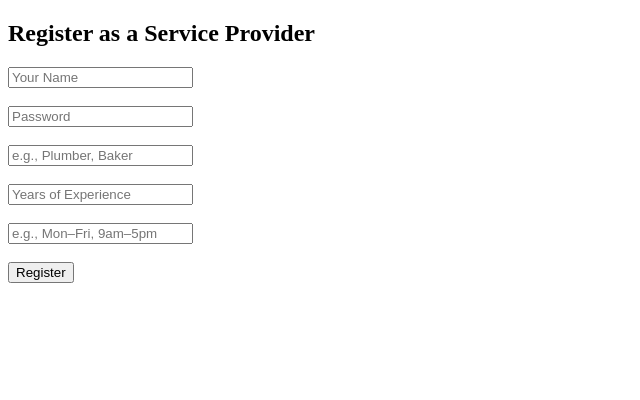
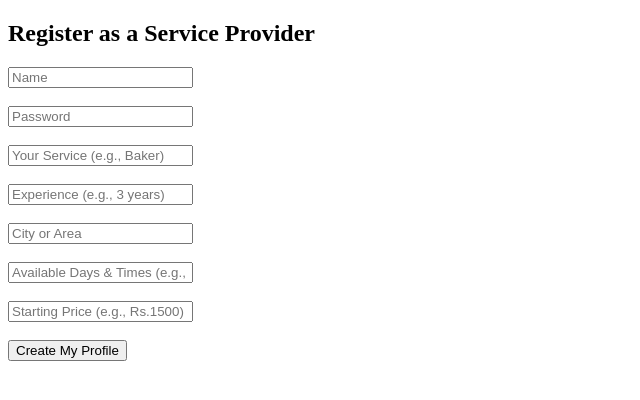
Before and after one commit to Safiyaameen/ikman-sevai, a website: page public/service-register.html in a window 1280 px wide. Shown: the whole page, without its empty margins (0-640 px from the left). Drawn offline with Linux system fonts and the light colour scheme.

Commit message:
Updated with new features and fixes

```diff
--- a/public/service-register.html
+++ b/public/service-register.html
@@ -1,4 +1,3 @@
-<!-- public/service-register.html -->
 <!DOCTYPE html>
 <html>
 <head>
@@ -7,12 +6,14 @@
 <body>
   <h2>Register as a Service Provider</h2>
   <form action="/service-register" method="POST">
-    <input type="text" name="username" placeholder="Your Name" required><br><br>
+    <input type="text" name="username" placeholder="Name" required><br><br>
     <input type="password" name="password" placeholder="Password" required><br><br>
-    <input type="text" name="service" placeholder="e.g., Plumber, Baker" required><br><br>
-    <input type="text" name="experience" placeholder="Years of Experience"><br><br>
-    <input type="text" name="availability" placeholder="e.g., Mon–Fri, 9am–5pm"><br><br>
-    <button type="submit">Register</button>
+    <input type="text" name="service" placeholder="Your Service (e.g., Baker)" required><br><br>
+    <input type="text" name="experience" placeholder="Experience (e.g., 3 years)" required><br><br>
+    <input type="text" name="location" placeholder="City or Area" required><br><br>
+    <input type="text" name="availability" placeholder="Available Days & Times (e.g., Mon–Fri, 9am–5pm)" required><br><br>
+    <input type="text" name="price" placeholder="Starting Price (e.g., Rs.1500)" required><br><br>
+    <button type="submit">Create My Profile</button>
   </form>
 </body>
 </html>
```
Also changed, not shown: index.html (+10 -3 lines), public/become.html (added, +12 -0 lines).
